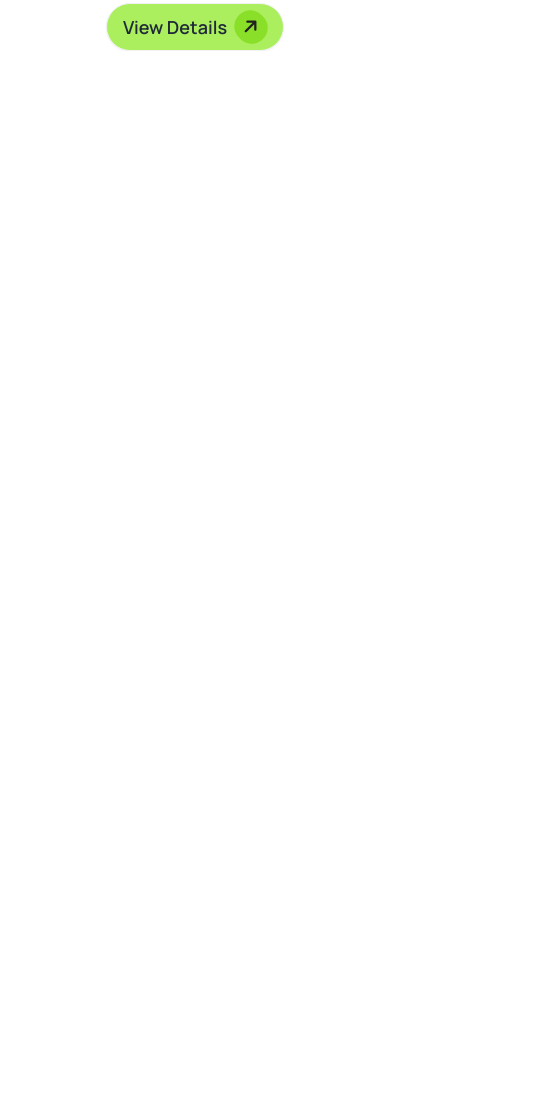
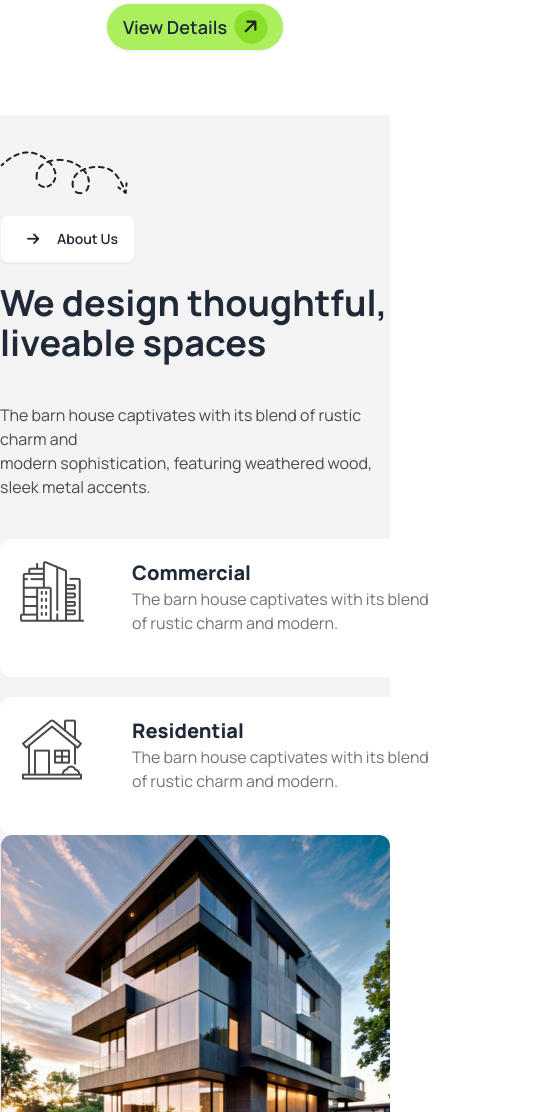
Before and after one commit to Shuvo015/Project3, a plain HTML site: page index.html in a window 390 px wide. Shown: the part 888-2000 px from the top of the page, 560 px wide, since content can reach past the window. Before the commit the page ends 939 px from the top, so only its background shows below. Drawn offline with nearby package versions, Linux system fonts and the light colour scheme.

Commit message:
Liveable Section & work Process Section with Mobile Responsive Done

```diff
--- a/index.html
+++ b/index.html
@@ -72,5 +72,69 @@
 
  </div>
  </section>
+ <main class="bg-[#F4F4F4] ">
+  <div class="container mx-auto my-16  grid grid-cols-1 md:grid-cols-2  md:gap-80 ">
+    <div>
+
+        <div class="mt-9" >
+          <img src="assets/Vector.png">
+          <button class="btn bg-[white] my-5"><i class="fa-solid fa-arrow-right text-[#212121] w-8 rounded-full py-2 mr-0"></i>About Us</button>
+          <p class="text-4xl font-bold sm:text-3xl">We design thoughtful,<br> liveable spaces</p>
+          <P class="text-[#494949] my-10 sm:text-[11px] sm:my-6 md:text-xl">The barn house captivates with its blend of rustic charm and<br>
+            modern sophistication, featuring weathered wood, sleek metal accents.</P>
+        </div>
+        <div class="w-[560px] h-[138px] flex gap-2 bg-[white] mb-5 rounded-xl sm:w-[398px] ">
+        <div class="p-5 ">
+          <img src="assets/commercial.png">
+        </div>
+        <div class="p-5 ">
+          <h2 class="font-extrabold text-xl">Commercial</h2>
+          <p class="text-[#737373] text-base " >The barn house captivates with its blend<br> of rustic charm and modern.</p>
+        </div>
+        </div>
+        <div class="w-[560px] h-[138px] flex gap-2 bg-[white] rounded-xl sm:w-[398px] ">
+          <div class="p-5 ">
+            <img src="assets/residential.png">
+          </div>
+          <div class="p-5 ">
+            <h2 class="font-extrabold text-xl">Residential</h2>
+            <p class="text-[#737373] text-base " >The barn house captivates with its blend<br> of rustic charm and modern.</p>
+          </div>
+          </div>
+    </div>
+      <diV class=" md:my-20 sm:my-8">
+        <img src="assets/Rectangle.png " >
+      </diV>
+  </div>
+<div class="container mx-auto ">
+  <div class="text-center">
+    <button class="btn bg-[white] my-5"><i class="fa-solid fa-arrow-right text-[#212121] w-8 rounded-full py-2 mr-0"></i>About Us</button>
+    <h2 class="text-4xl font-bold sm:text-3xl">Our Works Process</h2>
+    <p class="text-[#494949] my-10 sm:text-[11px] sm:my-6 md:text-xl">The barn house captivates with its blend of rustic charm and modern sophistication, <br>featuring weathered wood, sleek metal accents.</p>
+  </div>
+  <div class="grid grid-cols-1 md:grid-cols-4 sm:gap-5 pb-24 pt-10">
+    <div class="md:w-72 bg-[#E7C1D3] p-5 rounded-xl sm:w-[400px]">
+      <img src="assets/concept.png">
+      <h3 class="text-[#1C1C1C] text-xl font-extrabold">Concept</h3>
+      <P class="text-[#494949]">The barn house captivates with its blend of rustic charm and modern.</P>
+    </div>
+    <div class="md:w-72 bg-[#EFDA6E] p-5 rounded-xl sm:w-[400px]">
+      <img src="assets/flow-chart.png">
+      <h3 class="text-[#1C1C1C] text-xl font-extrabold">Design process</h3>
+      <P class="text-[#494949]">The barn house captivates with its blend of rustic charm and modern.</P>
+    </div>
+    <div class="md:w-72 bg-[#A4DAC3] p-5 rounded-xl sm:w-[400px]">
+      <img src="assets/vision.png">
+      <h3 class="text-[#1C1C1C] text-xl font-extrabold">Supervision</h3>
+      <P class="text-[#494949]">The barn house captivates with its blend of rustic charm and modern.</P>
+    </div>
+    <div class="md:w-72 bg-[#77AAEA] p-5 rounded-xl sm:w-[400px]">
+      <img src="assets/budget-planning.png">
+      <h3 class="text-[#1C1C1C] text-xl font-extrabold">Budget planing</h3>
+      <P class="text-[#494949]">The barn house captivates with its blend of rustic charm and modern.</P>
+    </div>
+  </div>
+</div>
+ </main>
 </body>
 </html>
```
